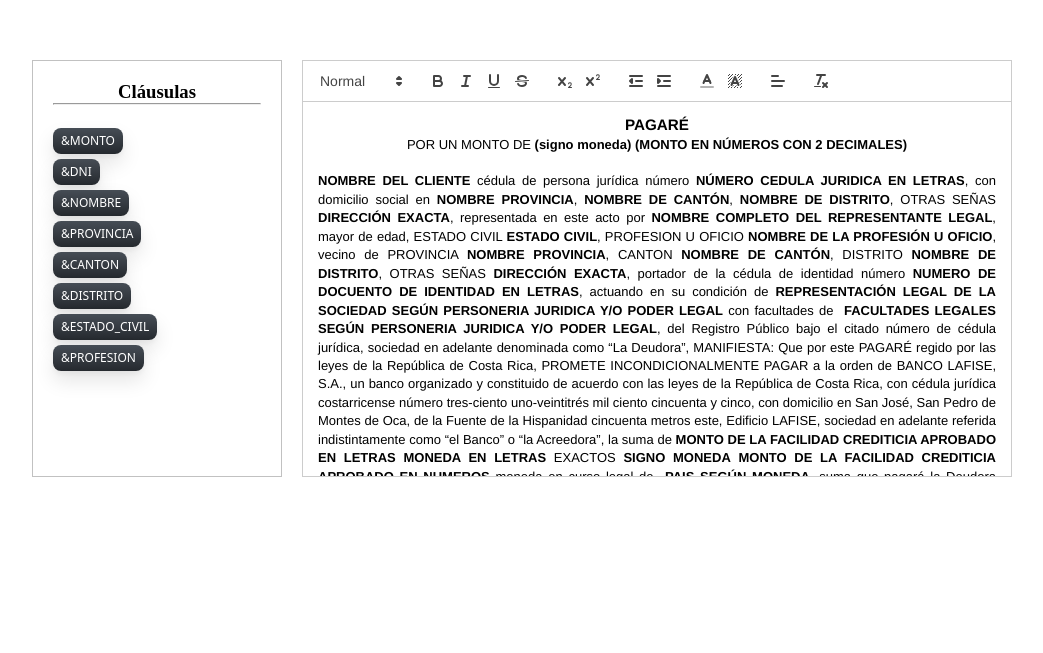
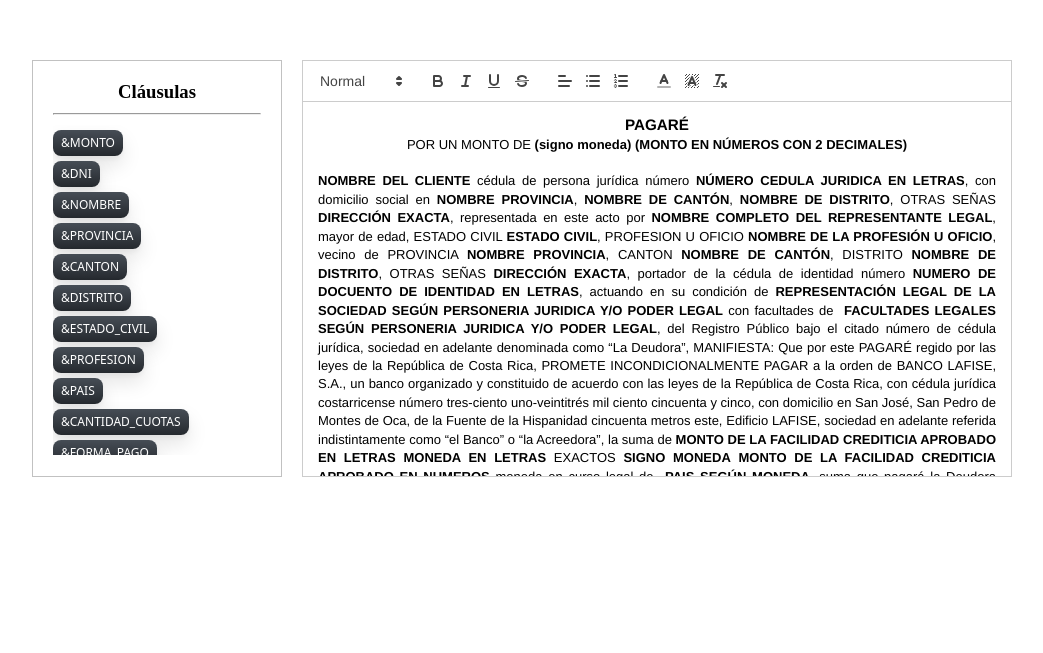
Before and after one commit to jebz17/ADLAF, a plain HTML site: page index.html in a window 1280 px wide. Shown: the whole page, without its empty margins (108-1151 px from the left). Drawn offline with Linux system fonts and the light colour scheme.

Commit message:
Thrird commit

```diff
--- a/assets/css/app.css
+++ b/assets/css/app.css
@@ -16,16 +16,45 @@ section.adlaf-body-editor {
 }
 
 
-section.adlaf-body-editor > article, article.adlaf-editor-left {
+section.adlaf-body-editor>article,
+article.adlaf-editor-left {
     grid-area: 1 / 2 / 2 / 3;
     padding: 20px;
 }
 
-section.adlaf-body-editor > article.adlaf-editor-right {
+section.adlaf-body-editor>article.adlaf-editor-right {
     grid-area: 1 / 1 / 2 / 2;
     margin: 20px 0;
     border: solid 1px rgba(128, 128, 128, 0.49);
 }
+
+hr.adlaf-divisor {
+    margin: 10px 0;
+}
+
+div.adlaf-content-clause {
+    height: 330px;
+    overflow-y: auto;
+}
+
+div.adlaf-content-clause::-webkit-scrollbar {
+    width: 8px;
+}
+
+div.adlaf-content-clause::-webkit-scrollbar-track {
+    background: #F1F1F1;
+    border-radius: 10px;
+}
+
+div.adlaf-content-clause::-webkit-scrollbar-thumb {
+    border-radius: 10px;
+    background: #888;
+}
+
+div.adlaf-content-clause::-webkit-scrollbar-thumb:hover {
+    background: #555;
+}
+
 
 /* CSS */
 .adlaf-btn-clause {
--- a/assets/js/app.js
+++ b/assets/js/app.js
@@ -1,15 +1,10 @@
-
-const content = document.getElementById('content-text');
 const quill = new Quill('#editor', {
     modules: {
         toolbar: [
             [{ header: [1, 2, 3, false] }],
             ['bold', 'italic', 'underline', 'strike'],
-            [{ 'script': 'sub' }, { 'script': 'super' }],
-            [{ 'indent': '-1' }, { 'indent': '+1' }],
-            [{ 'color': [] }, { 'background': [] }],
-            [{ 'align': [] }],
-            ['clean']
+            [{ 'align': [] }, { 'list': 'bullet' }, { 'list': 'ordered' }],
+            [{ 'color': [] }, { 'background': [] }, 'clean'],
         ]
     },
     placeholder: 'Texto...',
@@ -24,6 +19,6 @@ const handledAddClause = (text) => {
         if (lengthWord > 0) {
             quill.deleteText(positionCursor, lengthWord);
         }
-        quill.insertText(positionCursor, `${ text };`, 'bold', true);
+        quill.insertText(positionCursor, `${ text };`,  { 'bold': true, color: 'red' }, true);
     }
 }
--- a/index.html
+++ b/index.html
@@ -13,51 +13,74 @@
 		<article class="adlaf-editor-left">
 			<div id="editor" style="height: 375px;">
 				<h3 class="ql-align-center">PAGARÉ</h3>
-				<p class="ql-align-center">POR UN MONTO DE <strong>(signo moneda)</strong> <strong>(MONTO EN NÚMEROS CON 2 DECIMALES)</strong></p>
-				<br />
+				<p class="ql-align-center">POR UN MONTO DE <strong>(signo moneda)</strong> <strong>(MONTO EN NÚMEROS CON
+						2 DECIMALES)</strong></p>
+				<p><br /></p>
 				<p style="text-align: justify;">
-					<strong>NOMBRE DEL CLIENTE</strong> cédula de persona jurídica número <strong>NÚMERO CEDULA JURIDICA EN LETRAS</strong>,
-					con domicilio social en <strong>NOMBRE PROVINCIA</strong>, <strong>NOMBRE DE CANTÓN</strong>, <strong>NOMBRE DE DISTRITO</strong>, OTRAS SEÑAS
-					<strong>DIRECCIÓN EXACTA</strong>, representada en este acto por <strong>NOMBRE COMPLETO DEL REPRESENTANTE LEGAL</strong>, mayor de edad, ESTADO CIVIL
-					<strong>ESTADO CIVIL</strong>, PROFESION U OFICIO <strong>NOMBRE DE LA PROFESIÓN U OFICIO</strong>, vecino de PROVINCIA <strong>NOMBRE PROVINCIA</strong>, CANTON
-					<strong>NOMBRE DE CANTÓN</strong>, DISTRITO <strong>NOMBRE DE DISTRITO</strong>, OTRAS SEÑAS <strong>DIRECCIÓN EXACTA</strong>, portador de la cédula de identidad número
-					<strong>NUMERO DE DOCUENTO DE IDENTIDAD EN LETRAS</strong>, actuando en su condición de <strong>REPRESENTACIÓN LEGAL DE LA SOCIEDAD SEGÚN
-					PERSONERIA JURIDICA Y/O PODER LEGAL</strong>  con facultades de <strong> FACULTADES LEGALES SEGÚN PERSONERIA JURIDICA Y/O PODER LEGAL</strong>,
-					del Registro Público bajo el citado número de cédula jurídica, sociedad en adelante denominada como “La Deudora”,
-					MANIFIESTA: Que por este PAGARÉ regido por las leyes de la República de Costa Rica, PROMETE INCONDICIONALMENTE PAGAR a
-					la orden de BANCO LAFISE, S.A., un banco organizado y constituido de acuerdo con las leyes de la República de Costa Rica,
-					con cédula jurídica costarricense número tres-ciento uno-veintitrés mil ciento cincuenta y cinco, con domicilio en San José,
-					San Pedro de Montes de Oca, de la Fuente de la Hispanidad cincuenta metros este, Edificio LAFISE, sociedad en adelante
-					referida indistintamente como “el Banco” o “la Acreedora”, la suma de <strong>MONTO DE LA FACILIDAD CREDITICIA APROBADO EN  LETRAS</strong>
-					<strong>MONEDA EN LETRAS</strong>  EXACTOS <strong>SIGNO MONEDA</strong> <strong>MONTO DE LA FACILIDAD CREDITICIA APROBADO EN NUMEROS</strong>  moneda en curso legal de
-					<strong> PAIS SEGÚN MONEDA</strong>,  suma que pagará la Deudora mediante  <strong>CANTIDAD DE CUOTAS EN LETRAS</strong>  cuotas, <strong> FORMA DE PAGO SEGÚN
-					LO APROBADO EN TDA</strong>  por un monto de  <strong>MONEDA EN LETRAS</strong>  EXACTOS <strong>SIGNO MONEDA</strong> <strong>MONTO DE LA FACILIDAD CREDITICIA APROBADO
-					EN NUMEROS CON DOS DECIMALES</strong>  moneda en curso legal de <strong> PAIS SEGÚN MONEDA</strong> cada una, excepto la última que será del saldo
-					que aún quedare, debiendo realizar el pago de la primera cuota el día  <strong>DIA DEL MES EN LETRAS QUE INICIO EL CRÉDITO</strong> del MES
-					<strong>MES DEL INICIO EN LETRAS</strong> del año <strong>AÑO DE INICIO EN LETRAS</strong>, así sucesivamente todos los días  <strong>DIA DEL MES DE PAGO EN LETRAS</strong>
-					de cada mes, hasta la última cuota el día <strong>DIA DEL MES EN LETRAS QUE FINALIZA EL CRÉDITO</strong> del MES <strong>MES DEL FINAL EN LETRAS</strong> del
-					año <strong>AÑO DEL FINAL EN LETRAS</strong>, fecha de vencimiento de esta deuda. Esta deuda devengará intereses corrientes a partir de hoy
-					a una tasa de interés  <strong>COMPOSICIÓN DE LA TASA DE INTERES DE LA FACILIDAD DEL CREDITO</strong>. Los intereses corrientes y moratorios
-					se calcularán conforme a los días transcurridos sobre la base de un año comercial de trescientos sesenta <strong>360</strong> días. En caso
+					<strong>NOMBRE DEL CLIENTE</strong> cédula de persona jurídica número <strong>NÚMERO CEDULA JURIDICA
+						EN LETRAS</strong>,
+					con domicilio social en <strong>NOMBRE PROVINCIA</strong>, <strong>NOMBRE DE CANTÓN</strong>,
+					<strong>NOMBRE DE DISTRITO</strong>, OTRAS SEÑAS
+					<strong>DIRECCIÓN EXACTA</strong>, representada en este acto por <strong>NOMBRE COMPLETO DEL
+						REPRESENTANTE LEGAL</strong>, mayor de edad, ESTADO CIVIL
+					<strong>ESTADO CIVIL</strong>, PROFESION U OFICIO <strong>NOMBRE DE LA PROFESIÓN U OFICIO</strong>,
+					vecino de PROVINCIA <strong>NOMBRE PROVINCIA</strong>, CANTON
+					<strong>NOMBRE DE CANTÓN</strong>, DISTRITO <strong>NOMBRE DE DISTRITO</strong>, OTRAS SEÑAS
+					<strong>DIRECCIÓN EXACTA</strong>, portador de la cédula de identidad número
+					<strong>NUMERO DE DOCUENTO DE IDENTIDAD EN LETRAS</strong>, actuando en su condición de
+					<strong>REPRESENTACIÓN LEGAL DE LA SOCIEDAD SEGÚN
+						PERSONERIA JURIDICA Y/O PODER LEGAL</strong> con facultades de <strong> FACULTADES LEGALES SEGÚN
+						PERSONERIA JURIDICA Y/O PODER LEGAL</strong>,
+					del Registro Público bajo el citado número de cédula jurídica, sociedad en adelante denominada como
+					“La Deudora”,
+					MANIFIESTA: Que por este PAGARÉ regido por las leyes de la República de Costa Rica, PROMETE
+					INCONDICIONALMENTE PAGAR a
+					la orden de BANCO LAFISE, S.A., un banco organizado y constituido de acuerdo con las leyes de la
+					República de Costa Rica,
+					con cédula jurídica costarricense número tres-ciento uno-veintitrés mil ciento cincuenta y cinco,
+					con domicilio en San José,
+					San Pedro de Montes de Oca, de la Fuente de la Hispanidad cincuenta metros este, Edificio LAFISE,
+					sociedad en adelante referida indistintamente como “el Banco” o “la Acreedora”, la suma de
+					<strong>MONTO DE LA FACILIDAD CREDITICIA APROBADO EN LETRAS</strong> <strong>MONEDA EN LETRAS</strong>
+					EXACTOS <strong>SIGNO MONEDA</strong> <strong>MONTO DE LA
+					FACILIDAD CREDITICIA APROBADO EN NUMEROS</strong> moneda en curso legal de
+					<strong> PAIS SEGÚN MONEDA</strong>, suma que pagará la Deudora mediante <strong>CANTIDAD DE CUOTAS
+					EN LETRAS</strong> cuotas, <strong> FORMA DE PAGO SEGÚN
+					LO APROBADO EN TDA</strong> por un monto de <strong>MONEDA EN LETRAS</strong> EXACTOS
+					<strong>SIGNO MONEDA</strong> <strong>MONTO DE LA FACILIDAD CREDITICIA APROBADO
+					EN NUMEROS CON DOS DECIMALES</strong> moneda en curso legal de <strong> PAIS SEGÚN
+					MONEDA</strong> cada una, excepto la última que será del saldo
+					que aún quedare, debiendo realizar el pago de la primera cuota el día <strong>DIA DEL MES EN LETRAS
+					QUE INICIO EL CRÉDITO</strong> del MES
+					<strong>MES DEL INICIO EN LETRAS</strong> del año <strong>AÑO DE INICIO EN LETRAS</strong>, así
+					sucesivamente todos los días <strong>DIA DEL MES DE PAGO EN LETRAS</strong>
+					de cada mes, hasta la última cuota el día <strong>DIA DEL MES EN LETRAS QUE FINALIZA EL
+					CRÉDITO</strong> del MES <strong>MES DEL FINAL EN LETRAS</strong> del
+					año <strong>AÑO DEL FINAL EN LETRAS</strong>, fecha de vencimiento de esta deuda. Esta deuda
+					devengará intereses corrientes a partir de hoy
+					a una tasa de interés <strong>COMPOSICIÓN DE LA TASA DE INTERES DE LA FACILIDAD DEL
+					CREDITO</strong>. Los intereses corrientes y moratorios se calcularán conforme a los días transcurridos sobre
+					la base de un año comercial de trescientos sesenta <strong>360</strong> días. En caso
 					de mora, la Deudora reconocerá y pagará intereses moratorios a una tasa anual equivalente a la tasa de interés
 				</p>
 			</div>
 		</article>
 		<article class="adlaf-editor-right">
 			<h3 style="text-align: center;">Cláusulas</h3>
-			<hr />
-			<br />
+			<hr class="adlaf-divisor"/>
+			<div class="adlaf-content-clause">
 				<ul style="list-style: none;"
-				x-data="{ tags: [ '&MONTO', '&DNI', '&NOMBRE', '&PROVINCIA', '&CANTON', '&DISTRITO', '&ESTADO_CIVIL', '&PROFESION' ] }">
+					x-data="{ tags: [ '&MONTO', '&DNI', '&NOMBRE', '&PROVINCIA', '&CANTON', '&DISTRITO', '&ESTADO_CIVIL', '&PROFESION', '&PAIS', '&CANTIDAD_CUOTAS', '&FORMA_PAGO', '&TASA_INTERES', '&REPRESENTANTE', '&FACULTAD_LEGAL' ] }">
 					<template x-for="tag in tags" :key="tag">
 						<li style="margin: 5px 0;">
-						<button class="adlaf-btn-clause" role="button"
-							x-on:click="handledAddClause(tag)" x-text="tag">
+							<button class="adlaf-btn-clause" role="button" x-on:click="handledAddClause(tag)"
+								x-text="tag">
 							</button>
 						</li>
 					</template>
+				</ul>
+			</div>
 
-			</ul>
 		</article>
 	</section>
 
```
Lines whose indentation alone changed are shown as unchanged.
